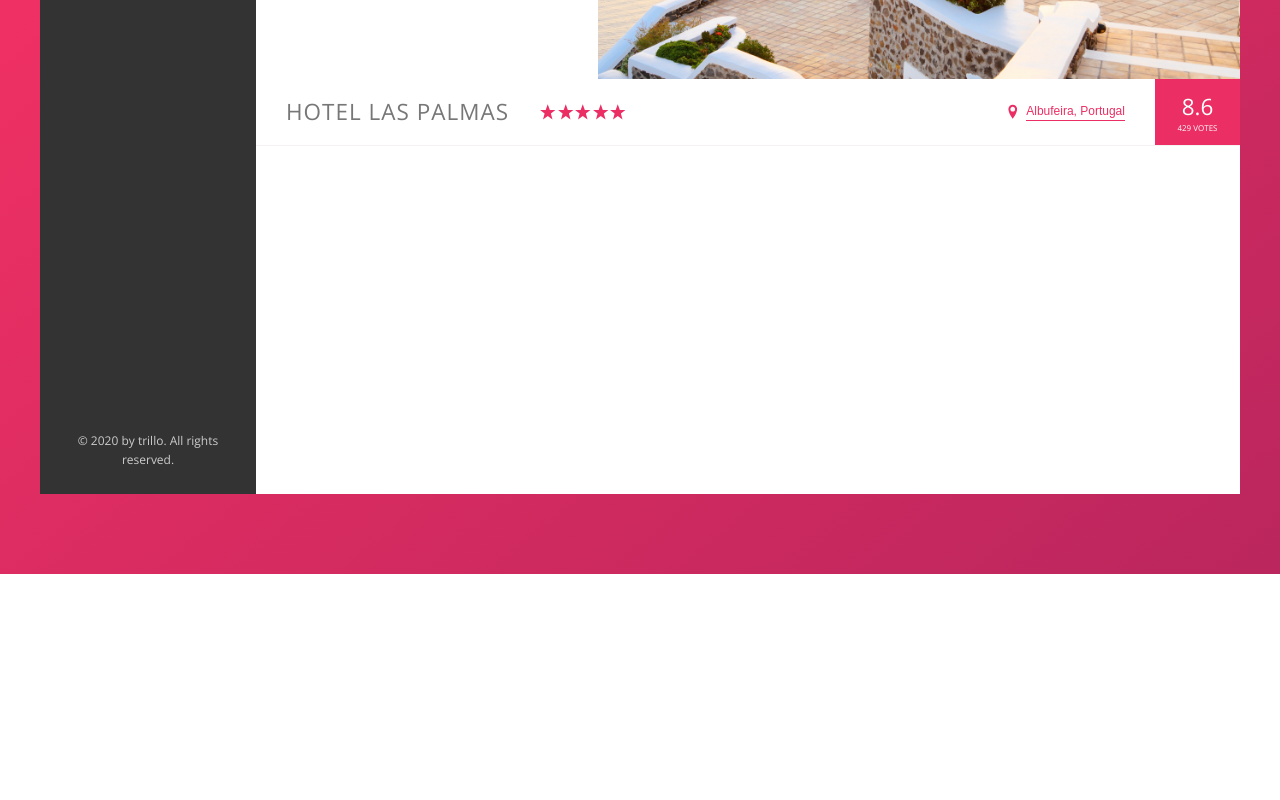
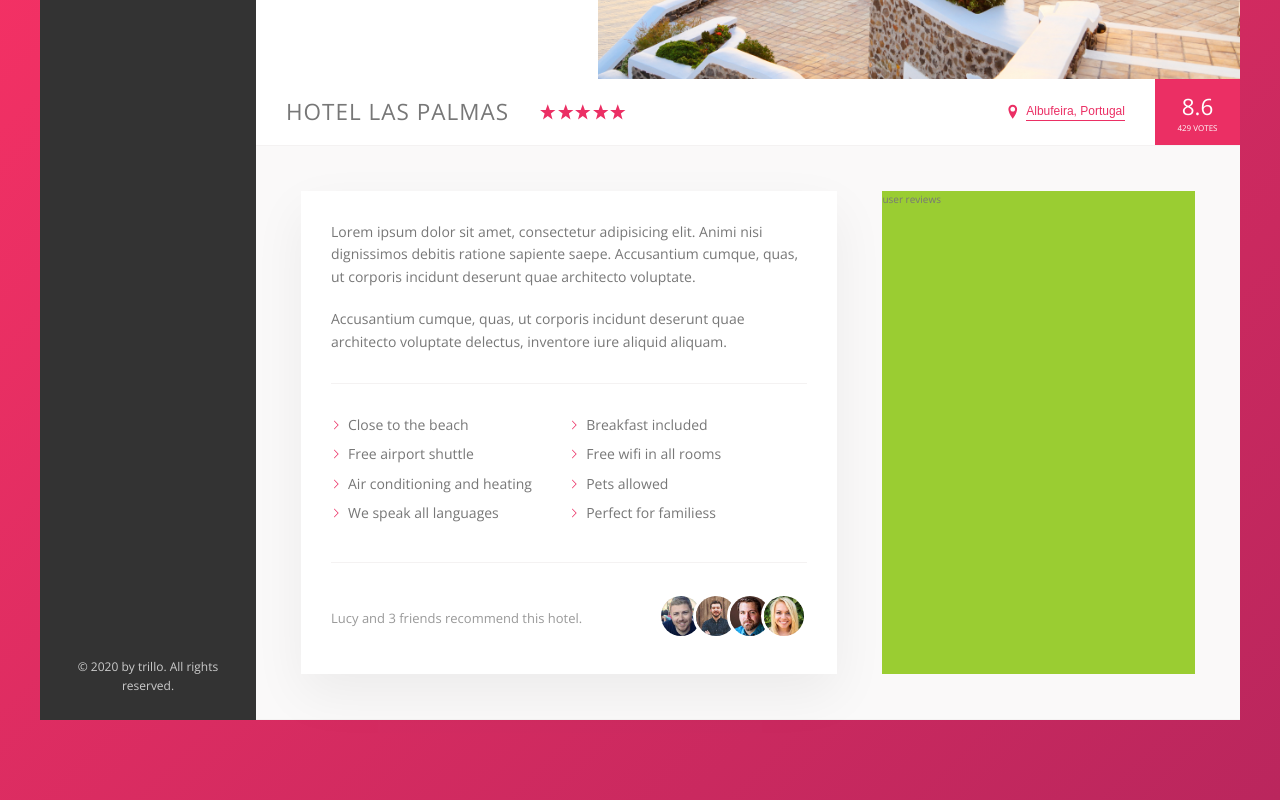
Before and after one commit to bhnprksh222/Trillo, a website: page index.html in a window 1280 px wide. Shown: the part 456-1256 px from the top of the page. Before the commit the page ends 1030 px from the top, so only its background shows below. Drawn offline with nearby package versions, Linux system fonts and the light colour scheme.

Commit message:
Done with description part.

```diff
--- a/index.html
+++ b/index.html
@@ -135,6 +135,45 @@
                             <div class="overview__rating-count">429 votes</div>
                         </div>
                     </div>
+
+                    <div class="detail">
+                        <div class="description">
+                            <p class="paragraph">
+                                Lorem ipsum dolor sit amet, consectetur adipisicing elit. Animi nisi
+                                dignissimos debitis ratione sapiente saepe. Accusantium cumque, quas,
+                                ut corporis incidunt deserunt quae architecto voluptate.
+                            </p>
+                            <p class="paragraph">
+                                Accusantium cumque, quas, ut corporis incidunt deserunt quae architecto
+                                voluptate delectus, inventore iure aliquid aliquam.
+                            </p>
+                            <ul class="list">
+                                <li class="list__item">Close to the beach</li>
+                                <li class="list__item">Breakfast included</li>
+                                <li class="list__item">Free airport shuttle</li>
+                                <li class="list__item">Free wifi in all rooms</li>
+                                <li class="list__item">Air conditioning and heating</li>
+                                <li class="list__item">Pets allowed</li>
+                                <li class="list__item">We speak all languages</li>
+                                <li class="list__item">Perfect for familiess</li>
+                            </ul>
+                            <div class="recommend">
+                                <p class="recommend__count">
+                                    Lucy and 3 friends recommend this hotel.
+                                </p>
+                                <div class="recommend__friends">
+                                    <img src="img/user-3.jpg" alt="Friend 1" class="recommend__photo">
+                                    <img src="img/user-4.jpg" alt="Friend 2" class="recommend__photo">
+                                    <img src="img/user-5.jpg" alt="Friend 3" class="recommend__photo">
+                                    <img src="img/user-6.jpg" alt="Friend 4" class="recommend__photo">
+                                </div>
+                            </div>
+                        </div>
+
+                        <div class="user-reviews">
+                            user reviews
+                        </div>
+                    </div>
                 </main>
             </div>
         </div>
--- a/sass/_base.scss
+++ b/sass/_base.scss
@@ -31,6 +31,9 @@ Grey dark 3: #999
     --color-grey-dark-3: #999;
 
     --shadow-dark: 0 2rem 6rem rbga(0,0,0,.3);
+    --shadow-light: 0 2rem 5rem rgba(0,0,0,0.06);
+
+    --line: 1px solid var(--color-grey-light-2);
 }
 
 * {
--- a/sass/_components.scss
+++ b/sass/_components.scss
@@ -219,7 +219,7 @@
 .overview {
     display: flex;
     align-items: center;
-    border-bottom: 1px solid var(--color-grey-light-2);
+    border-bottom: var(--line);
 
     &__heading {
         font-size: 2.25rem;
@@ -317,3 +317,88 @@
         box-shadow: none;
     }
 }
+
+////////////////////////////////////////////
+// PARAGRAPH
+
+.paragraph:not(:last-of-type){
+    margin-bottom: 2rem;
+}
+
+
+
+
+
+
+
+
+////////////////////////////////////////////
+//  LIST
+
+.list {
+    list-style: none;
+    margin: 3rem 0;
+    padding: 3rem 0;
+    border-top: var(--line);
+    border-bottom: var(--line);
+
+    display: flex;
+    flex-wrap: wrap;
+
+    &__item {
+        flex: 0 0 50%;
+        margin-bottom: 0.7rem;
+    }
+
+    &__item::before {
+        content: "";
+        display: inline-block;
+        height: 1rem;
+        width: 1rem;
+        margin-right: 0.7rem;
+
+        // Older Browsers
+        // background-image: url(../img/chevron-thin-right.svg);
+        // background-size: cover;
+
+        //Newer browser - masks
+        background-color: var(--color-primary);
+        -webkit-mask-image: url(../img/chevron-thin-right.svg);
+        -webkit-mask-size: cover;
+        mask-image: url(../img/chevron-thin-right.svg);
+        mask-size: cover;
+    }
+}
+
+
+
+////////////////////////////////////////////
+// RECOMMEND
+
+.recommend {
+    font-size: 1.3rem;
+    color: var(--color-grey-dark-3);
+
+    display: flex;
+    align-items: center;
+
+    &__count {
+        margin-right: auto;
+    }
+
+    &__friends {
+
+    }
+
+    &__photo {
+        box-sizing: content-box;
+        height: 4rem;
+        width: 4rem;
+        border-radius: 50%;
+        border: 3px solid white;
+
+        &:not(:last-child) {
+            margin-right: -1.5rem;
+        }
+    }
+}
--- a/sass/_layout.scss
+++ b/sass/_layout.scss
@@ -11,7 +11,7 @@
     font-size: 1.4rem;
     height: 7rem;
     background-color: #fff;
-    border-bottom: 1px solid var(--color-grey-light-2);
+    border-bottom: var(--line);
 
     display: flex;
     justify-content: space-between;
@@ -35,8 +35,26 @@
 .hotel-view {
     background-color: #fff;
 
-    //test
-    height: 80rem;
-
     flex: 1;
 }
+
+.detail {
+    display: flex;
+    padding: 4.5rem;
+    background-color: var(--color-grey-light-1);
+    border-bottom: var(--line);
+}
+
+.description {
+    font-size: 1.4rem;
+    background-color: white;
+    box-shadow: var(--shadow-light);
+    padding: 3rem;
+    flex: 0 0 60%;
+    margin-right: 4.5rem;
+}
+
+.user-reviews {
+    background-color: yellowgreen;
+    flex: 1;
+}
```
Also changed, not shown: css/style.css.
